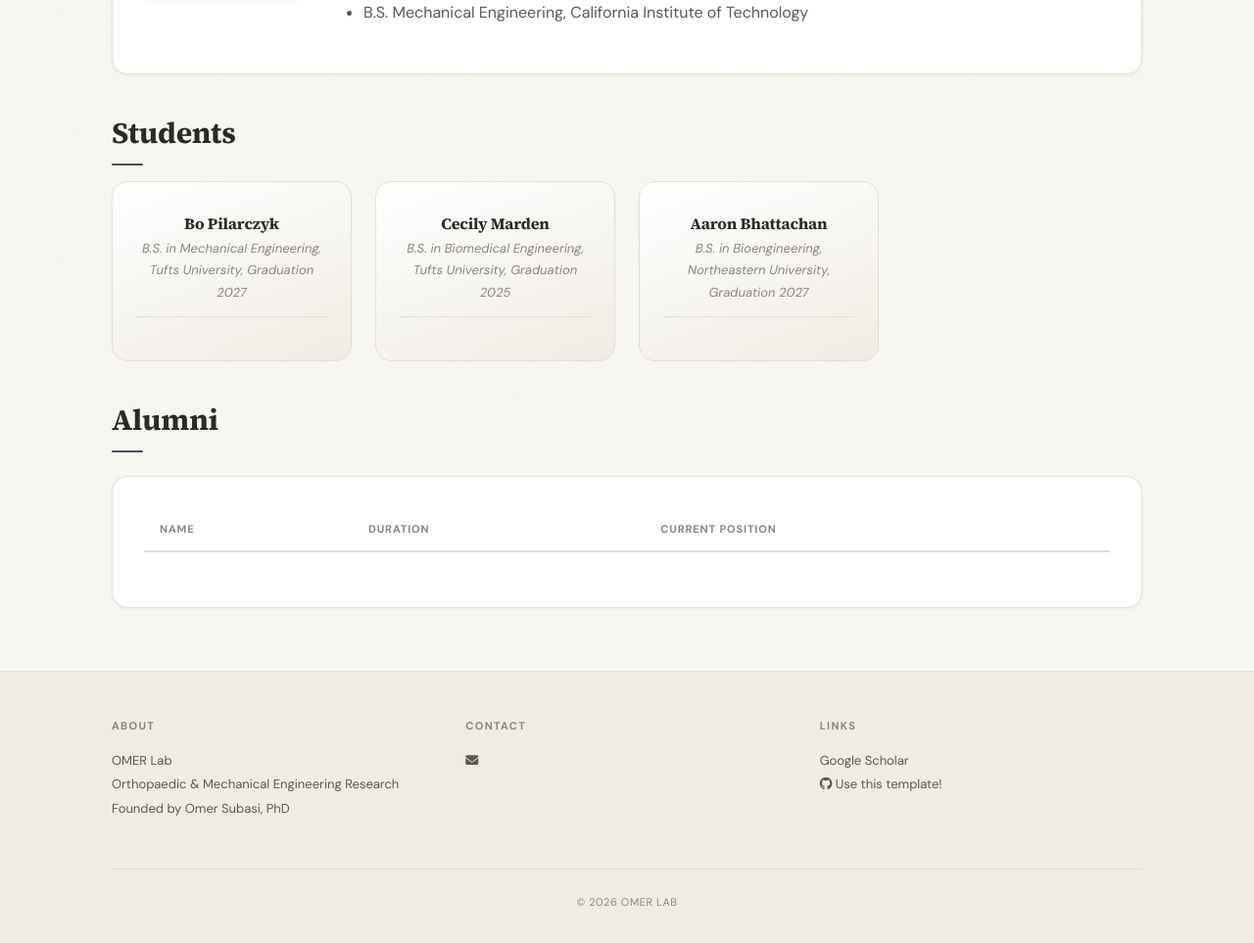
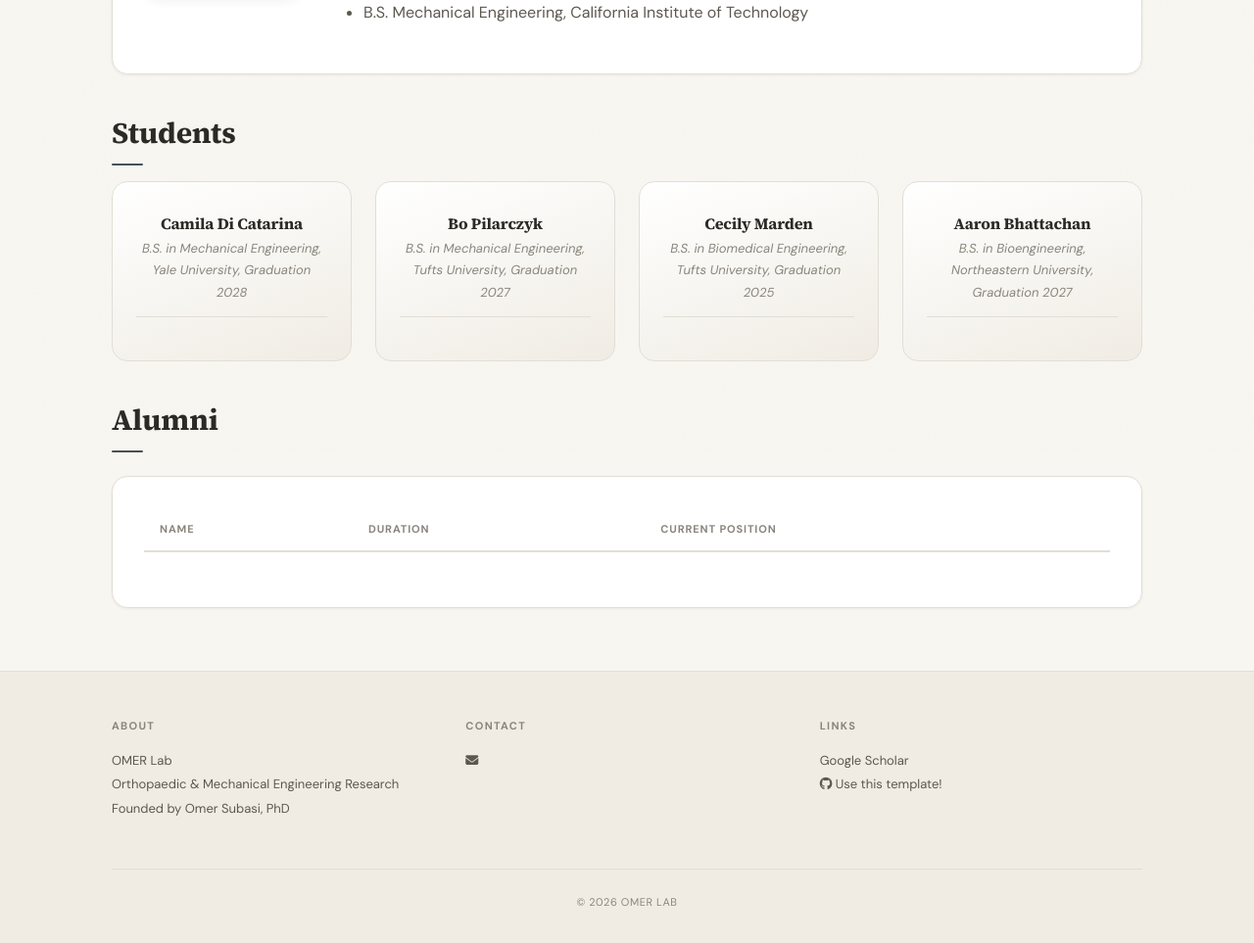
Before and after one commit to osubasi25/osubasi25.github.io, a Jekyll site: the page built from _pages/team.md, in a window 1280 px wide, cut to the strip 440-1403 px from the top of the page. Shown: the whole strip at 98% size. Built offline with Jekyll 4.4.1, drawn with Linux system fonts in a browser that asks for light colours; a style sheet for code colours, icons or effects is not loaded.

Commit message:
Update team_members.yml

```diff
--- a/_data/team_members.yml
+++ b/_data/team_members.yml
@@ -2,6 +2,9 @@
 # Each entry needs: name, photo, info
 # Optional: email, website, scholar, github, researchgate, cv
 # Photos go in images/ or images/team/
+
+- name: Camila Di Catarina
+  info: B.S. in Mechanical Engineering, Yale University, Graduation 2028
 
 - name: Bo Pilarczyk
   info: B.S. in Mechanical Engineering, Tufts University, Graduation 2027
```
